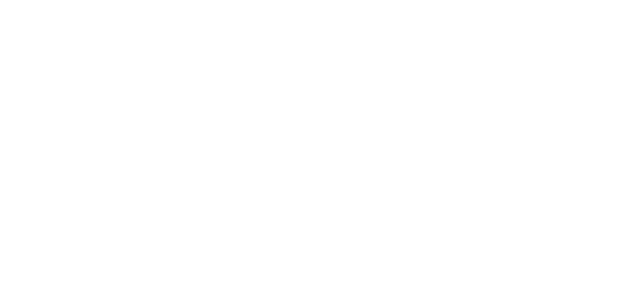
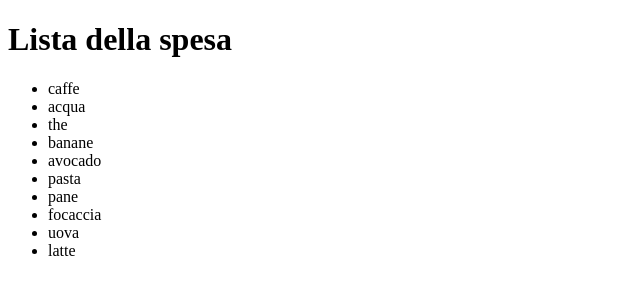
Before and after one commit to andrearicciotti/js-lista-spesa, a plain HTML site: page index.html in a window 1280 px wide. Shown: the whole page, without its empty margins (0-640 px from the left). Drawn offline with Linux system fonts and the light colour scheme.

Commit message:
program done

```diff
--- a/index.html
+++ b/index.html
@@ -7,6 +7,10 @@
 </head>
 <body>
 
+    <h1>Lista della spesa</h1>
+    <ul>
+
+    </ul>
     <script src="js/script.js"></script>
 </body>
 </html>
--- a/js/script.js
+++ b/js/script.js
@@ -0,0 +1,37 @@
+const shoppingList = [
+    "caffe",
+    "acqua",
+    "the",
+    "banane",
+    "avocado",
+    "pasta",
+    'pane',
+    "focaccia",
+    "uova",
+    "latte"
+]
+
+// console.log(shoppingList, shoppingList.length);
+
+const listBlock = document.querySelector("ul");
+
+// console.log(listBlock);
+
+let result = "";
+let i = 0;
+
+while (i < shoppingList.length && i <= 10) {
+    const curElem = shoppingList[i];
+
+    result = `<li>${curElem}</li>`;
+    listBlock.innerHTML += result;
+
+    // console.log(result);
+    // console.log("---");
+
+    i++
+}
+
+
+
+// console.log(listBlock);
```
